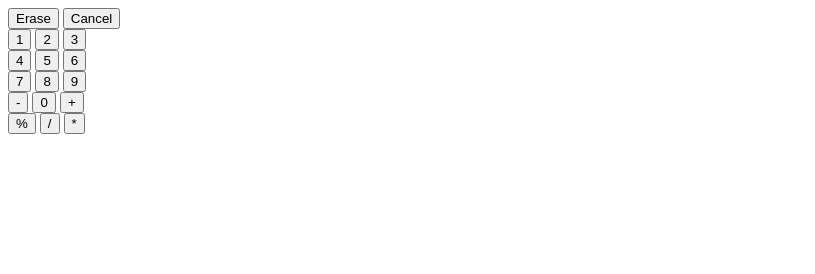
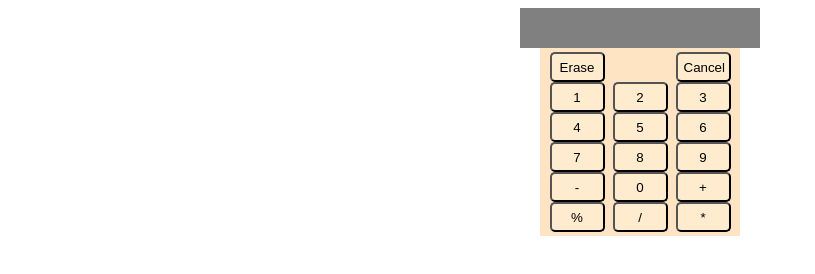
Before and after one commit to Arupyaa/basic-calculator, a plain HTML site: page index.html in a window 1280 px wide. Shown: the whole page, without its empty margins (0-815 px from the left). Drawn offline with Linux system fonts and the light colour scheme.

Commit message:
added basic style to buttons and display

```diff
--- a/index.html
+++ b/index.html
@@ -15,6 +15,7 @@
     <div id="button-layout">
         <div id="row-0">
             <button id="btn-erase">Erase</button>
+            <button id="padding-btn"></button>
             <button id="btn-cancel">Cancel</button>
         </div>
 
--- a/style.css
+++ b/style.css
@@ -0,0 +1,46 @@
+body{
+    display: flex;
+    flex-direction: column;
+    justify-content: center;
+    align-items: center;
+}
+
+#display-container{
+    width: 200px;
+
+    background-color: gray;
+    display: flex;
+    justify-content: center;
+    align-items: center;
+    padding: 20px;
+}
+#display-inner{
+
+    background-color: beige;
+}
+
+
+#button-layout{
+    width: 200px;
+    display: flex;
+    flex-direction: column;
+    background-color: bisque;
+    padding: 4px 0px;
+}
+
+#button-layout div{
+    display: flex;
+    gap:8px;
+    justify-content: center;
+}
+
+#padding-btn{
+    visibility: hidden;
+}
+
+button{
+    width: 55px;
+    height: 30px;
+    background-color: blanchedalmond;
+    border-radius: 5px;
+}
```
